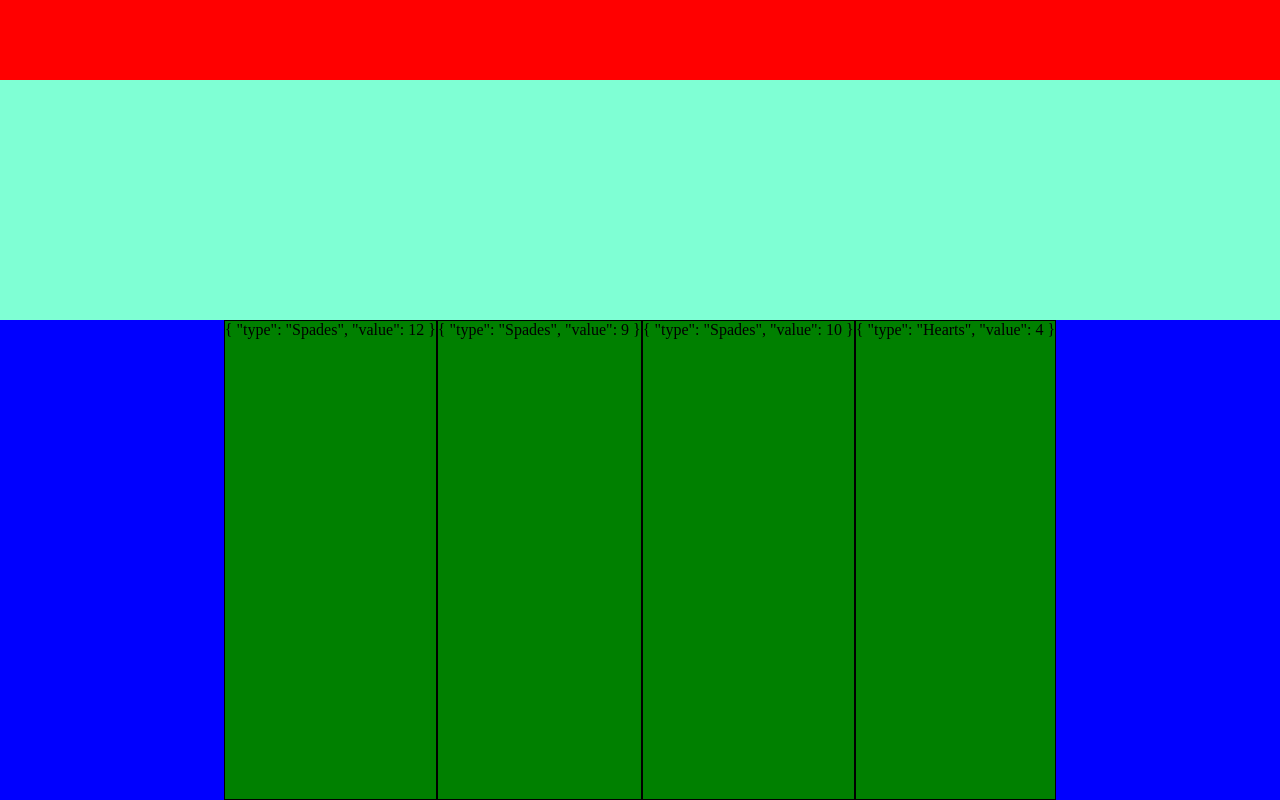
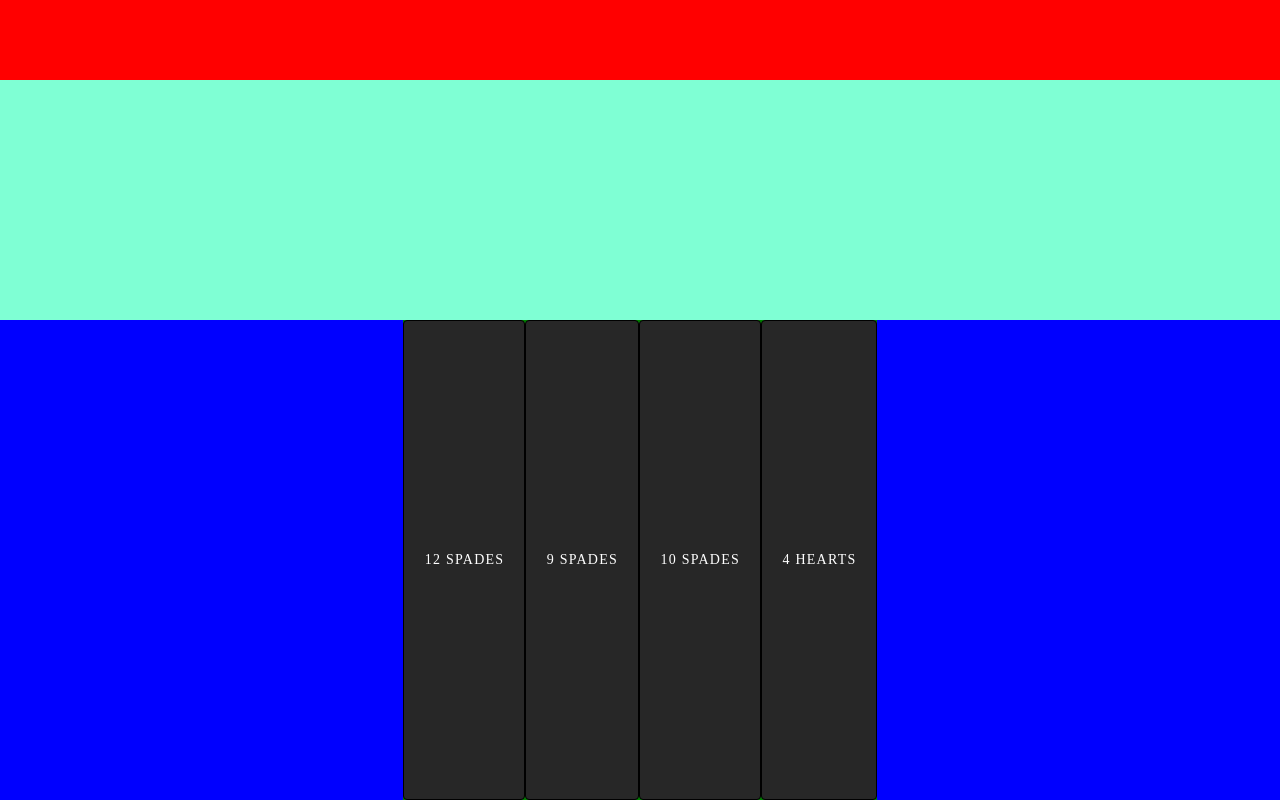
Before and after one commit to DoruNow/Partida, a Vue app: page /player in a window 1280 px wide. Built offline with nearby package versions, Linux system fonts and the light colour scheme.

Commit message:
add card interactions

```diff
--- a/src/router/index.ts
+++ b/src/router/index.ts
@@ -3,7 +3,6 @@ import VueRouter from "vue-router";
 import HomePageView from "@/views/HomePageView.vue";
 import PlayerView from "@/views/PlayerView.vue";
 import TestDeckComponent from "@/components/TestDeckComponent.vue";
-import TestChildComponent from "@/components/TestChildComponent.vue";
 
 Vue.use(VueRouter);
 
--- a/src/views/PlayerView.vue
+++ b/src/views/PlayerView.vue
@@ -3,8 +3,22 @@
     <div class="action-bar"></div>
     <div></div>
     <div class="cards">
-      <div class="card" v-for="card in cards" :key="card.id">
-        {{ card }}
+      <div class="card-list" v-for="card in cards" :key="card.id">
+        <v-btn
+          depressed
+          large
+          dark
+          color="primary"
+          class="card-button"
+          v-show="!card.hide"
+          :class="
+            JSON.stringify(card) === JSON.stringify(selectedCard)
+              ? 'selected'
+              : ''
+          "
+          @click="setCardState(card)"
+          >{{ card.value }} {{ card.type }}</v-btn
+        >
       </div>
     </div>
   </div>
@@ -36,6 +50,28 @@ export default class PlayerView extends Vue {
     { type: "Spades", value: 10 },
     { type: "Hearts", value: 4 }
   ];
+
+  isCardSelected = false;
+  selectedCard = {};
+
+  setCardState(card) {
+    this.isCardSelected ? this.playCard(card) : this.selectCard(card);
+  }
+
+  playCard(card) {
+    if (JSON.stringify(card) === JSON.stringify(this.selectedCard)) {
+      this.isCardSelected = false;
+      this.selectedCard = {};
+      card.hide = true;
+    } else {
+      this.selectedCard = card;
+    }
+  }
+
+  selectCard(card) {
+    this.isCardSelected = true;
+    this.selectedCard = card;
+  }
 }
 </script>
 
@@ -60,8 +96,15 @@ export default class PlayerView extends Vue {
   flex-direction: row
   justify-content: center
 
-.card
+.card-list
   height: 100%
   background-color: green
+
+.card-button
   border: 1px solid black
+  height: 100% !important
+
+.selected
+  background-color: #000 !important
+  top: -20px
 </style>
```
